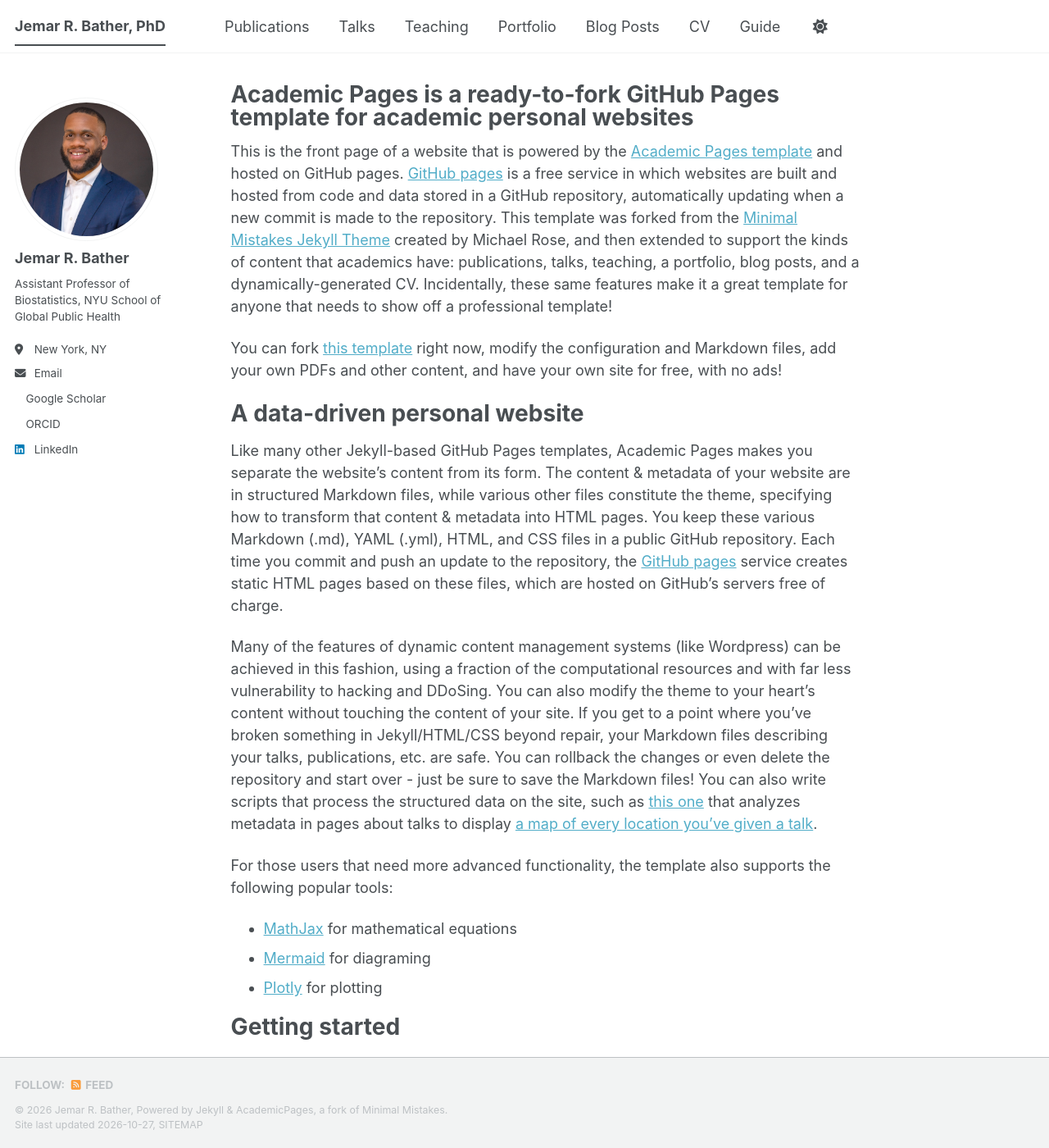
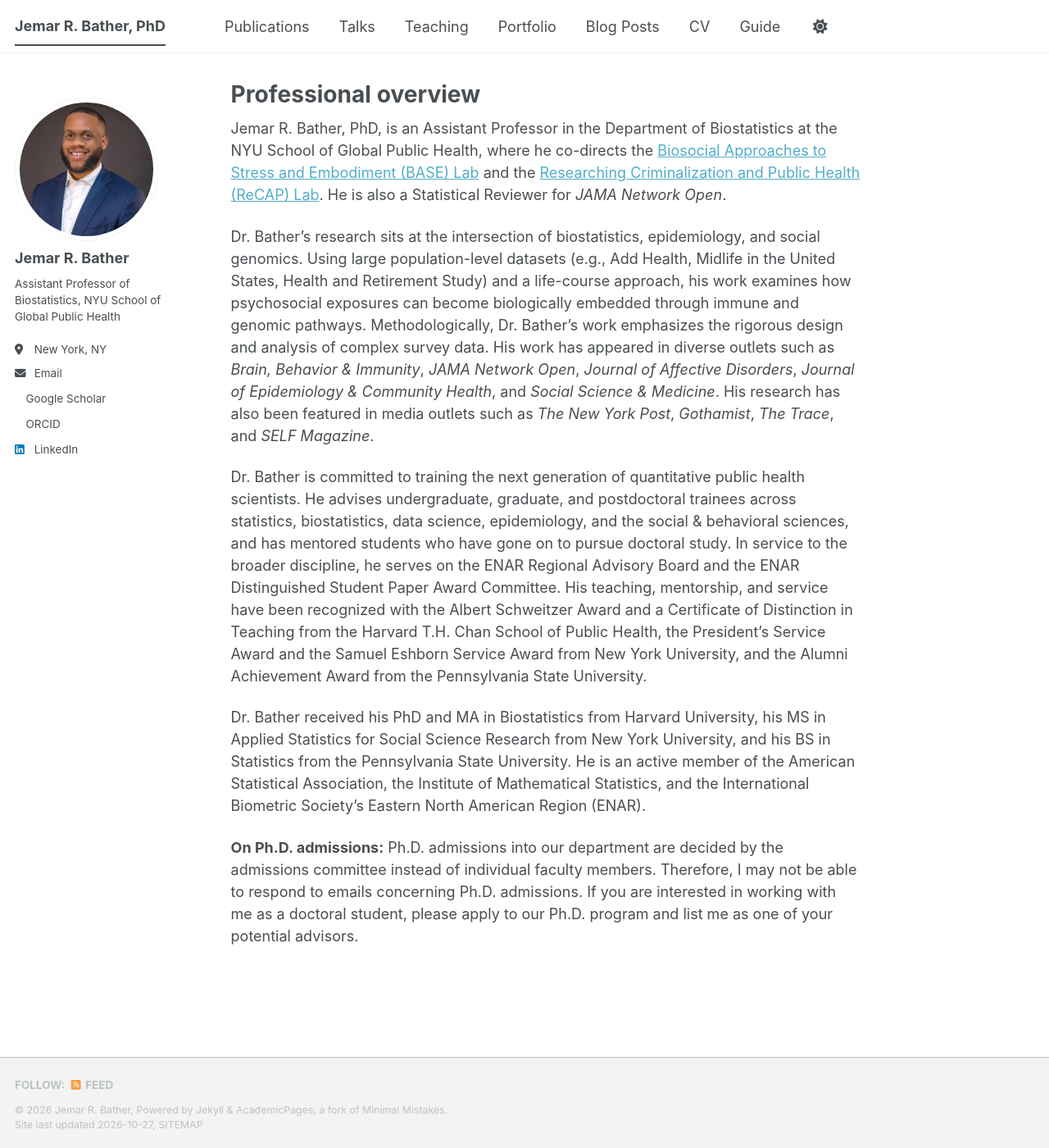
Before and after one commit to jemarbather/jemarbather.github.io, a Jekyll site: the page built from _pages/about.md, in a window 1280 px wide and 1400 px high. Shown: the whole window at 82% size. Built offline with Jekyll 4.4.1, drawn with Linux system fonts in a browser that asks for light colours; a script bundle is joined from its source files by our own code; a style sheet for code colours, icons or effects is not loaded; some of the changed text lies outside the part shown.

Commit message:
Update about.md

```diff
--- a/_pages/about.md
+++ b/_pages/about.md
@@ -1,56 +1,18 @@
 ---
 permalink: /
-title: "Academic Pages is a ready-to-fork GitHub Pages template for academic personal websites"
+title: "Professional overview"
 author_profile: true
 redirect_from:
   - /about/
   - /about.html
 ---
 
-This is the front page of a website that is powered by the [Academic Pages template](https://github.com/academicpages/academicpages.github.io) and hosted on GitHub pages. [GitHub pages](https://pages.github.com) is a free service in which websites are built and hosted from code and data stored in a GitHub repository, automatically updating when a new commit is made to the repository. This template was forked from the [Minimal Mistakes Jekyll Theme](https://mmistakes.github.io/minimal-mistakes/) created by Michael Rose, and then extended to support the kinds of content that academics have: publications, talks, teaching, a portfolio, blog posts, and a dynamically-generated CV. Incidentally, these same features make it a great template for anyone that needs to show off a professional template!
+Jemar R. Bather, PhD, is an Assistant Professor in the Department of Biostatistics at the NYU School of Global Public Health, where he co-directs the [Biosocial Approaches to Stress and Embodiment (BASE) Lab](https://publichealth.nyu.edu/research/labs/biosocial-approaches-stress-and-embodiment-base-lab) and the [Researching Criminalization and Public Health (ReCAP) Lab](https://publichealth.nyu.edu/research/labs/researching-criminalization-and-public-health-recap-lab). He is also a Statistical Reviewer for *JAMA Network Open*.
 
- You can fork [this template](https://github.com/academicpages/academicpages.github.io) right now, modify the configuration and Markdown files, add your own PDFs and other content, and have your own site for free, with no ads!
+Dr. Bather's research sits at the intersection of biostatistics, epidemiology, and social genomics. Using large population-level datasets (e.g., Add Health, Midlife in the United States, Health and Retirement Study) and a life-course approach, his work examines how psychosocial exposures can become biologically embedded through immune and genomic pathways. Methodologically, Dr. Bather's work emphasizes the rigorous design and analysis of complex survey data. His work has appeared in diverse outlets such as *Brain, Behavior & Immunity*, *JAMA Network Open*, *Journal of Affective Disorders*, *Journal of Epidemiology & Community Health*, and *Social Science & Medicine*. His research has also been featured in media outlets such as *The New York Post*, *Gothamist*, *The Trace*, and *SELF Magazine*.
 
-A data-driven personal website
-======
-Like many other Jekyll-based GitHub Pages templates, Academic Pages makes you separate the website's content from its form. The content & metadata of your website are in structured Markdown files, while various other files constitute the theme, specifying how to transform that content & metadata into HTML pages. You keep these various Markdown (.md), YAML (.yml), HTML, and CSS files in a public GitHub repository. Each time you commit and push an update to the repository, the [GitHub pages](https://pages.github.com/) service creates static HTML pages based on these files, which are hosted on GitHub's servers free of charge.
+Dr. Bather is committed to training the next generation of quantitative public health scientists. He advises undergraduate, graduate, and postdoctoral trainees across statistics, biostatistics, data science, epidemiology, and the social & behavioral sciences, and has mentored students who have gone on to pursue doctoral study. In service to the broader discipline, he serves on the ENAR Regional Advisory Board and the ENAR Distinguished Student Paper Award Committee. His teaching, mentorship, and service have been recognized with the Albert Schweitzer Award and a Certificate of Distinction in Teaching from the Harvard T.H. Chan School of Public Health, the President's Service Award and the Samuel Eshborn Service Award from New York University, and the Alumni Achievement Award from the Pennsylvania State University.
 
-Many of the features of dynamic content management systems (like Wordpress) can be achieved in this fashion, using a fraction of the computational resources and with far less vulnerability to hacking and DDoSing. You can also modify the theme to your heart's content without touching the content of your site. If you get to a point where you've broken something in Jekyll/HTML/CSS beyond repair, your Markdown files describing your talks, publications, etc. are safe. You can rollback the changes or even delete the repository and start over - just be sure to save the Markdown files! You can also write scripts that process the structured data on the site, such as [this one](https://github.com/academicpages/academicpages.github.io/blob/master/talkmap.ipynb) that analyzes metadata in pages about talks to display [a map of every location you've given a talk](https://academicpages.github.io/talkmap.html).
+Dr. Bather received his PhD and MA in Biostatistics from Harvard University, his MS in Applied Statistics for Social Science Research from New York University, and his BS in Statistics from the Pennsylvania State University. He is an active member of the American Statistical Association, the Institute of Mathematical Statistics, and the International Biometric Society's Eastern North American Region (ENAR).
 
-For those users that need more advanced functionality, the template also supports the following popular tools:
-- [MathJax](https://www.mathjax.org/) for mathematical equations
-- [Mermaid](https://mermaid.js.org/) for diagraming
-- [Plotly](https://plotly.com/javascript/) for plotting
-
-Getting started
-======
-1. Register a GitHub account if you don't have one and confirm your e-mail (required!)
-1. Fork [this template](https://github.com/academicpages/academicpages.github.io) by clicking the "Use this template" button in the top right.
-1. Go to the repository's settings (rightmost item in the tabs that start with "Code", should be below "Unwatch"). Rename the repository "[your GitHub username].github.io", which will also be your website's URL.
-1. Set site-wide configuration and create content & metadata (see below -- also see [this set of diffs](https://archive.is/3TPas) showing what files were changed to set up [an example site](https://getorg-testacct.github.io) for a user with the username "getorg-testacct")
-1. Upload any files (like PDFs, .zip files, etc.) to the files/ directory. They will appear at https://[your GitHub username].github.io/files/example.pdf.
-1. Check status by going to the repository settings, in the "GitHub pages" section
-
-Site-wide configuration
-------
-The main configuration file for the site is in the base directory in [_config.yml](https://github.com/academicpages/academicpages.github.io/blob/master/_config.yml), which defines the content in the sidebars and other site-wide features. You will need to replace the default variables with ones about yourself and your site's github repository. The configuration file for the top menu is in [_data/navigation.yml](https://github.com/academicpages/academicpages.github.io/blob/master/_data/navigation.yml). For example, if you don't have a portfolio or blog posts, you can remove those items from that navigation.yml file to remove them from the header.
-
-Create content & metadata
-------
-For site content, there is one Markdown file for each type of content, which are stored in directories like _publications, _talks, _posts, _teaching, or _pages. For example, each talk is a Markdown file in the [_talks directory](https://github.com/academicpages/academicpages.github.io/tree/master/_talks). At the top of each Markdown file is structured data in YAML about the talk, which the theme will parse to do lots of cool stuff. The same structured data about a talk is used to generate the list of talks on the [Talks page](https://academicpages.github.io/talks), each [individual page](https://academicpages.github.io/talks/2012-03-01-talk-1) for specific talks, the talks section for the [CV page](https://academicpages.github.io/cv), and the [map of places you've given a talk](https://academicpages.github.io/talkmap.html) (if you run this [python file](https://github.com/academicpages/academicpages.github.io/blob/master/talkmap.py) or [Jupyter notebook](https://github.com/academicpages/academicpages.github.io/blob/master/talkmap.ipynb), which creates the HTML for the map based on the contents of the _talks directory).
-
-**Markdown generator**
-
-The repository includes [a set of Jupyter notebooks](https://github.com/academicpages/academicpages.github.io/tree/master/markdown_generator
-) that converts a CSV containing structured data about talks or presentations into individual Markdown files that will be properly formatted for the Academic Pages template. The sample CSVs in that directory are the ones I used to create my own personal website at stuartgeiger.com. My usual workflow is that I keep a spreadsheet of my publications and talks, then run the code in these notebooks to generate the Markdown files, then commit and push them to the GitHub repository.
-
-How to edit your site's GitHub repository
-------
-Many people use a git client to create files on their local computer and then push them to GitHub's servers. If you are not familiar with git, you can directly edit these configuration and Markdown files directly in the github.com interface. Navigate to a file (like [this one](https://github.com/academicpages/academicpages.github.io/blob/master/_talks/2012-03-01-talk-1.md) and click the pencil icon in the top right of the content preview (to the right of the "Raw | Blame | History" buttons). You can delete a file by clicking the trashcan icon to the right of the pencil icon. You can also create new files or upload files by navigating to a directory and clicking the "Create new file" or "Upload files" buttons.
-
-Example: editing a Markdown file for a talk
-![Editing a Markdown file for a talk](/images/editing-talk.png)
-
-For more info
-------
-More info about configuring Academic Pages can be found in [the guide](https://academicpages.github.io/markdown/), the [growing wiki](https://github.com/academicpages/academicpages.github.io/wiki), and you can always [ask a question on GitHub](https://github.com/academicpages/academicpages.github.io/discussions). The [guides for the Minimal Mistakes theme](https://mmistakes.github.io/minimal-mistakes/docs/configuration/) (which this theme was forked from) might also be helpful.
+**On Ph.D. admissions:** Ph.D. admissions into our department are decided by the admissions committee instead of individual faculty members. Therefore, I may not be able to respond to emails concerning Ph.D. admissions. If you are interested in working with me as a doctoral student, please apply to our Ph.D. program and list me as one of your potential advisors.
```
